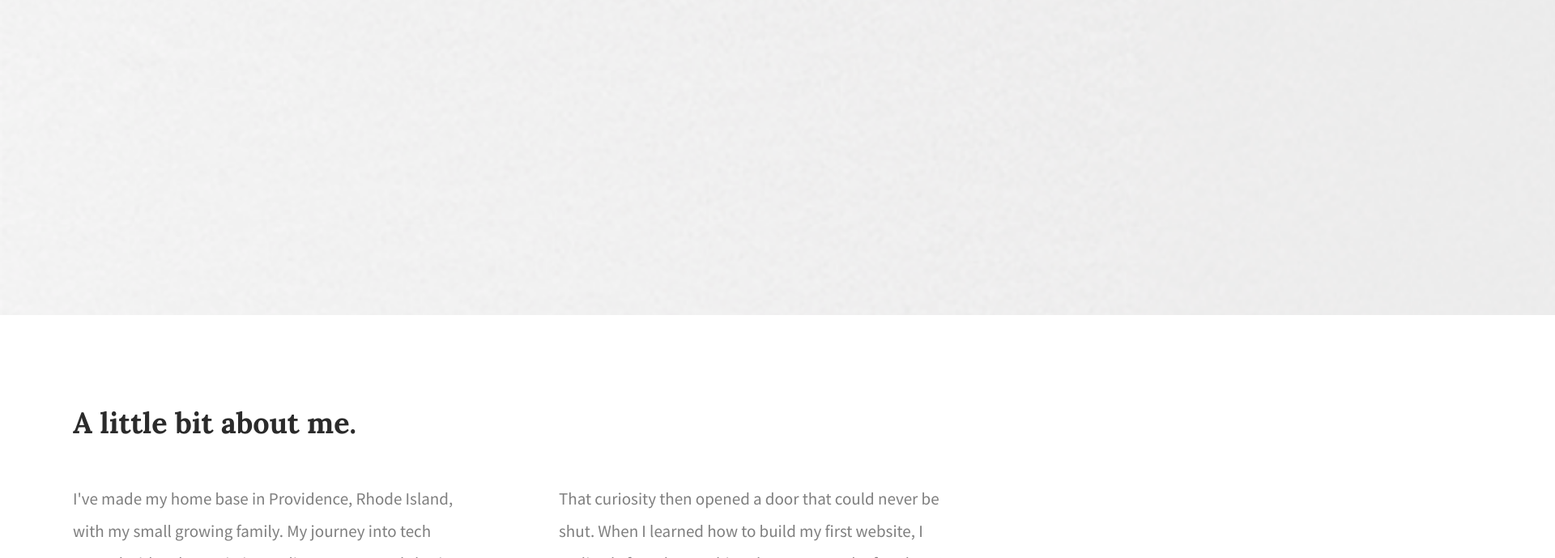
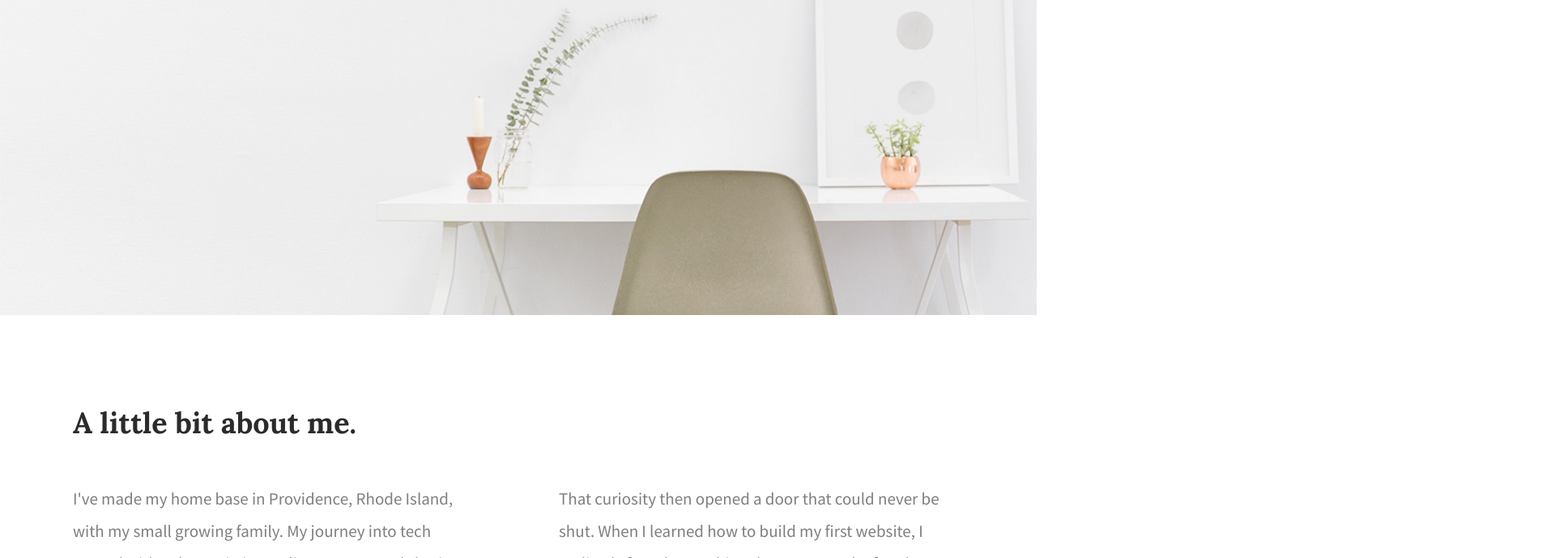
Before and after one commit to NoelArzola/jubilee, a plain HTML site: page index.html in a window 1280 px wide. Shown: the part 411-1100 px from the top of the page at 81% size, 1920 px wide, since content can reach past the window. Drawn offline with Linux system fonts and the light colour scheme.

Commit message:
Update main.css

```diff
--- a/css/main.css
+++ b/css/main.css
@@ -30,7 +30,6 @@ header {
 	height: 800px;
 	background: url('../img/hero.png');
 	background-size: cover;
-	width: 330%;
 }
 
 header h1 {
```
